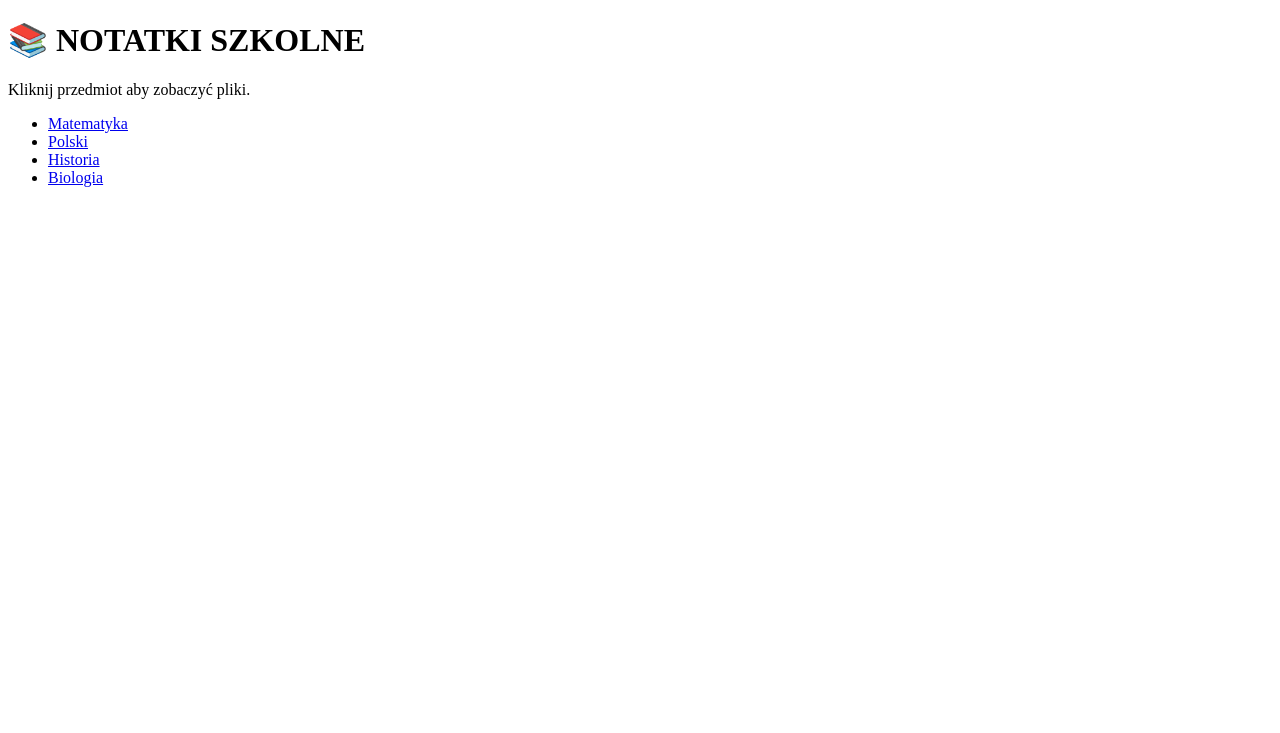
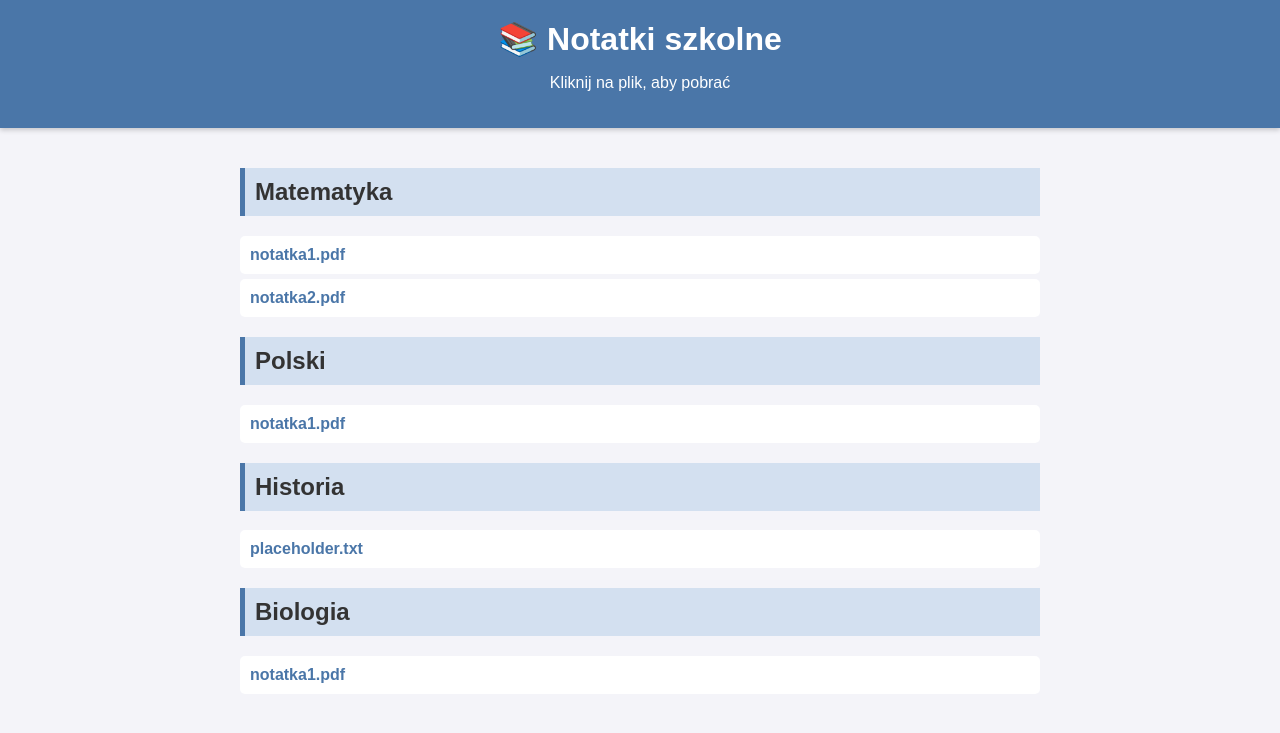
Before and after one commit to matiigg/A, a plain HTML site: page index.html in a window 1280 px wide. Drawn offline with Linux system fonts and the light colour scheme.

Commit message:
Update index.html

```diff
--- a/index.html
+++ b/index.html
@@ -1,19 +1,91 @@
 <!DOCTYPE html>
-<html>
+<html lang="pl">
 <head>
 <meta charset="UTF-8">
-<title>Notatki szkolne</title>
+<meta name="viewport" content="width=device-width, initial-scale=1.0">
+<title>📚 Notatki szkolne</title>
+<style>
+  body {
+    font-family: Arial, sans-serif;
+    background: #f4f4f9;
+    color: #333;
+    margin: 0;
+    padding: 0;
+  }
+  header {
+    background: #4a76a8;
+    color: white;
+    padding: 20px 0;
+    text-align: center;
+    box-shadow: 0 2px 5px rgba(0,0,0,0.2);
+  }
+  h1 {
+    margin: 0;
+  }
+  section {
+    padding: 20px;
+    max-width: 800px;
+    margin: auto;
+  }
+  h2 {
+    background: #d3e0f0;
+    padding: 10px;
+    border-left: 5px solid #4a76a8;
+  }
+  ul {
+    list-style: none;
+    padding-left: 0;
+  }
+  li {
+    background: white;
+    margin: 5px 0;
+    padding: 10px;
+    border-radius: 5px;
+    transition: 0.2s;
+  }
+  li:hover {
+    background: #e0ebf5;
+  }
+  a {
+    text-decoration: none;
+    color: #4a76a8;
+    font-weight: bold;
+  }
+</style>
 </head>
 <body>
-<h1>📚 NOTATKI SZKOLNE</h1>
-<p>Kliknij przedmiot aby zobaczyć pliki.</p>
 
-<ul>
-<li><a href="matematyka">Matematyka</a></li>
-<li><a href="polski">Polski</a></li>
-<li><a href="historia">Historia</a></li>
-<li><a href="biologia">Biologia</a></li>
-</ul>
+<header>
+  <h1>📚 Notatki szkolne</h1>
+  <p>Kliknij na plik, aby pobrać</p>
+</header>
+
+<section>
+  <h2>Matematyka</h2>
+  <ul>
+    <li><a href="matematyka/notatka1.pdf" target="_blank">notatka1.pdf</a></li>
+    <li><a href="matematyka/notatka2.pdf" target="_blank">notatka2.pdf</a></li>
+    <!-- Dodaj kolejne pliki matematyka tutaj -->
+  </ul>
+
+  <h2>Polski</h2>
+  <ul>
+    <li><a href="polski/notatka1.pdf" target="_blank">notatka1.pdf</a></li>
+    <!-- Dodaj kolejne pliki polski tutaj -->
+  </ul>
+
+  <h2>Historia</h2>
+  <ul>
+    <li><a href="historia/placeholder.txt" target="_blank">placeholder.txt</a></li>
+    <!-- Dodaj kolejne pliki historia tutaj -->
+  </ul>
+
+  <h2>Biologia</h2>
+  <ul>
+    <li><a href="biologia/notatka1.pdf" target="_blank">notatka1.pdf</a></li>
+    <!-- Dodaj kolejne pliki biologia tutaj -->
+  </ul>
+</section>
 
 </body>
 </html>
```
